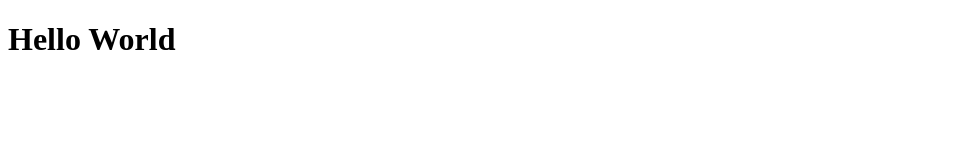
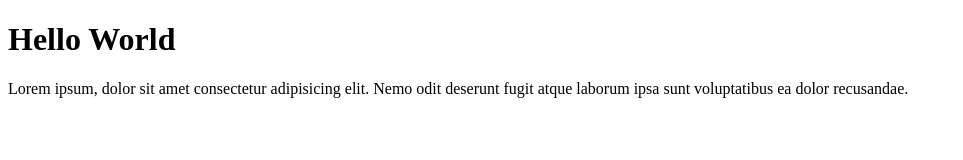
Before and after one commit to wahidhasyim02/new-git-test, a plain HTML site: page index.html in a window 1280 px wide. Shown: the whole page, without its empty margins (0-963 px from the left). Drawn offline with Linux system fonts and the light colour scheme.

Commit message:
menambahkan paragraft

```diff
--- a/index.html
+++ b/index.html
@@ -7,5 +7,9 @@
   </head>
   <body>
     <h1>Hello World</h1>
+    <p>
+      Lorem ipsum, dolor sit amet consectetur adipisicing elit. Nemo odit
+      deserunt fugit atque laborum ipsa sunt voluptatibus ea dolor recusandae.
+    </p>
   </body>
 </html>
```
